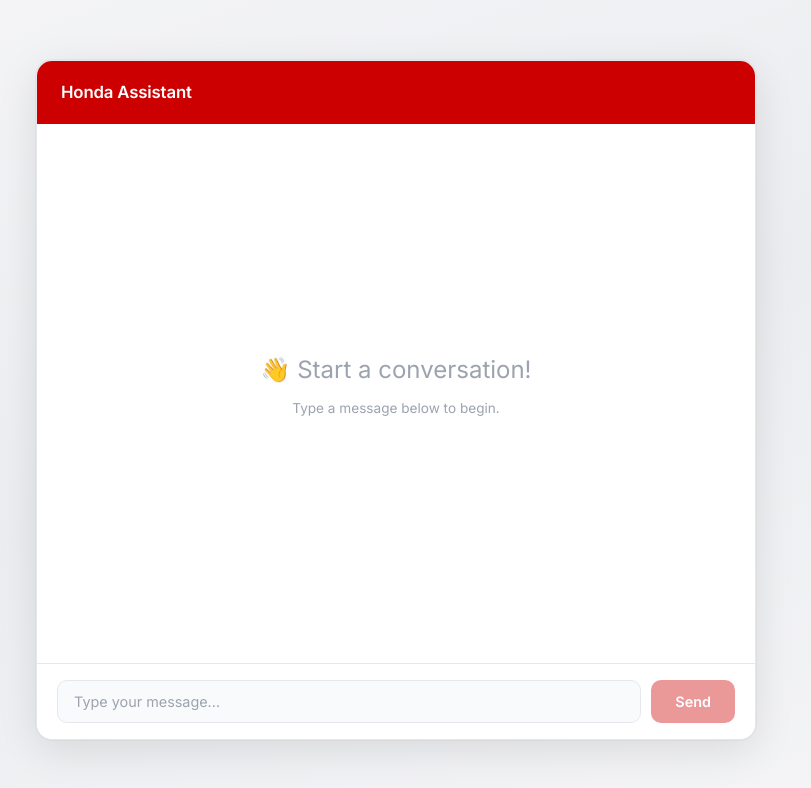
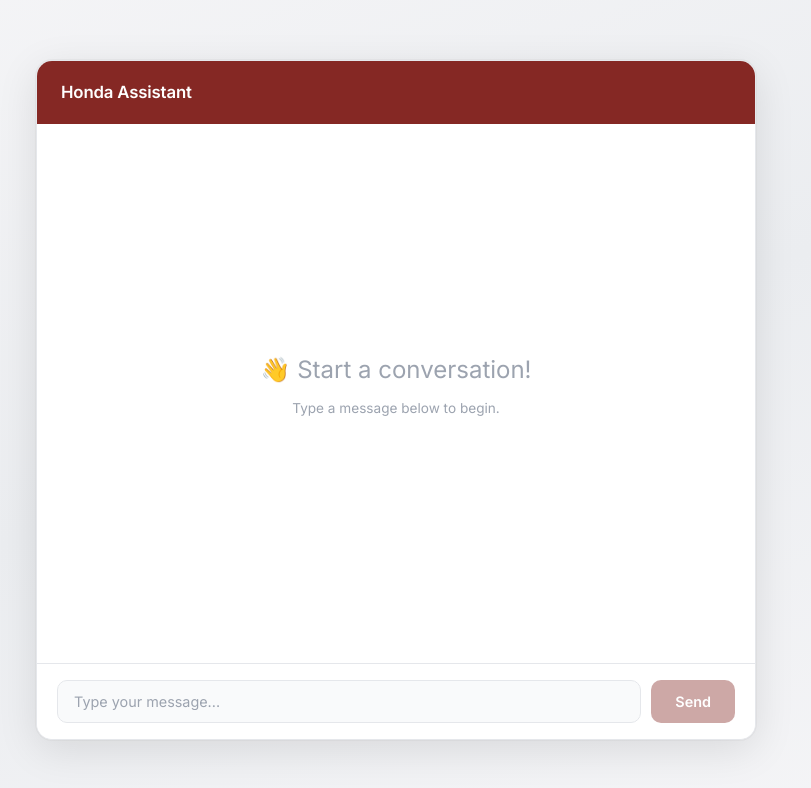
Before and after one commit to saubanahmad/honda-Chatbot, a React (Vite) app: page / in a window 1280 px wide. Shown: the top 788 px of the page, without its empty margins (244-1055 px from the left). Built offline with nearby package versions, Linux system fonts and the light colour scheme.

Commit message:
UI tweaks

```diff
--- a/src/App.css
+++ b/src/App.css
@@ -141,7 +141,7 @@
 
 .message-input input:focus {
     border-color: var(--honda-red);
-    box-shadow: 0 0 0 3px rgba(204, 0, 0, 0.1);
+    box-shadow: 0 0 0 3px rgba(133, 40, 36, 0.1);
 }
 
 .message-input button {
--- a/src/components/MessageBubble.css
+++ b/src/components/MessageBubble.css
@@ -53,7 +53,7 @@
 }
 
 .message-content th {
-    background-color: var(--honda-red, #CC0000);
+    background-color: var(--honda-red, #852824);
     color: white;
     font-weight: 600;
 }
--- a/src/components/MessageBubble.jsx
+++ b/src/components/MessageBubble.jsx
@@ -14,7 +14,7 @@
 
     return (
         <div className={`message-bubble ${isUser ? "user" : "assistant"}`}>
-            <span className="message-role">{isUser ? "You" : "AI"}</span>
+            <span className="message-role">{isUser ? "You" : "Honda Assistant"}</span>
             <div className="message-content">
                 {isUser ? (
                     text
--- a/src/index.css
+++ b/src/index.css
@@ -7,9 +7,9 @@
 
 :root {
     /* Honda brand colors */
-    --honda-red: #CC0000;
-    --honda-red-dark: #A30000;
-    --honda-red-light: rgba(204, 0, 0, 0.08);
+    --honda-red: #852824;
+    --honda-red-dark: #6b1f1c;
+    --honda-red-light: rgba(133, 40, 36, 0.08);
 
     /* Backgrounds — clean white/gray like honda.com.pk */
     --bg-primary: #f5f5f7;
@@ -23,7 +23,7 @@
     --text-muted: #9ca3af;
 
     /* Message bubbles */
-    --user-bubble: #CC0000;
+    --user-bubble: #852824;
     --ai-bubble: #f3f4f6;
     --ai-bubble-border: #e5e7eb;
 
```
